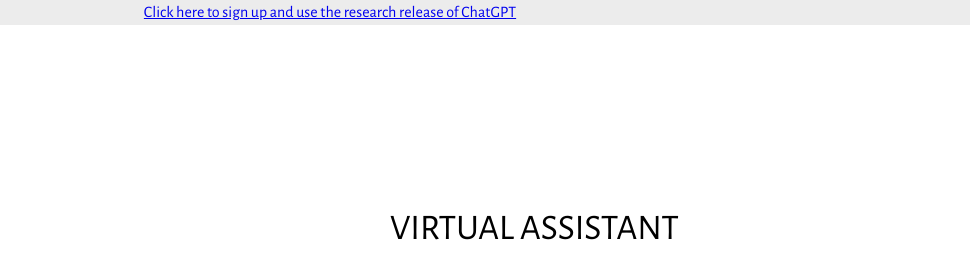
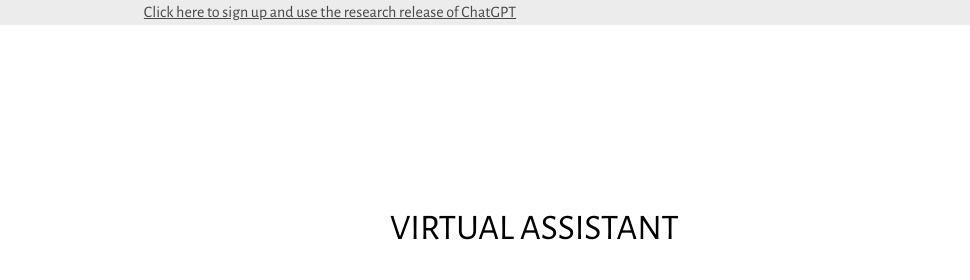
Before and after one commit to HomekitLimited/open_ai_code, a website built with Vite: page client/index.html in a window 1280 px wide. Shown: the top 280 px of the page, 310-1280 px from the left. Built offline with nearby package versions, Linux system fonts and the light colour scheme.

Commit message:
text color changed

```diff
--- a/client/index.html
+++ b/client/index.html
@@ -16,7 +16,7 @@
 
         <div class="bg-fg-7.5 backdrop-filter-blur color-fg pt-1/6 pb-0.125 text-center d-block no-style">
           <div class="container d-flex flex-row justify-content-center small-copy">
-            <span class="d-none d-md-block"><a href="https://chat.openai.com" class="fade" target="_blank" rel="noopener"> Click here to sign up and use the research release of ChatGPT</a></span>
+            <span class="d-none d-md-block"><a href="https://chat.openai.com" style="color:rgb(70, 70, 70)" class="fade" target="_blank" rel="noopener"> Click here to sign up and use the research release of ChatGPT</a></span>
           </div>
         </div>
 
```
